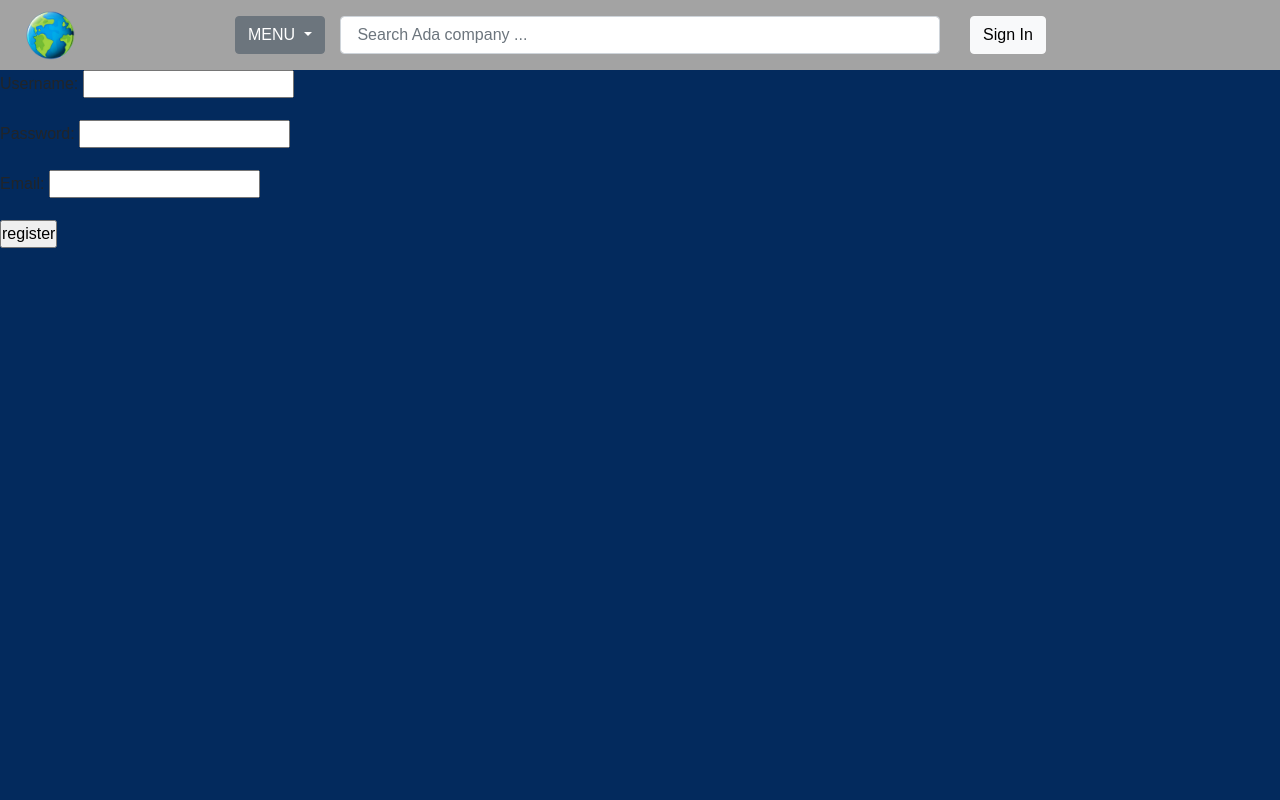
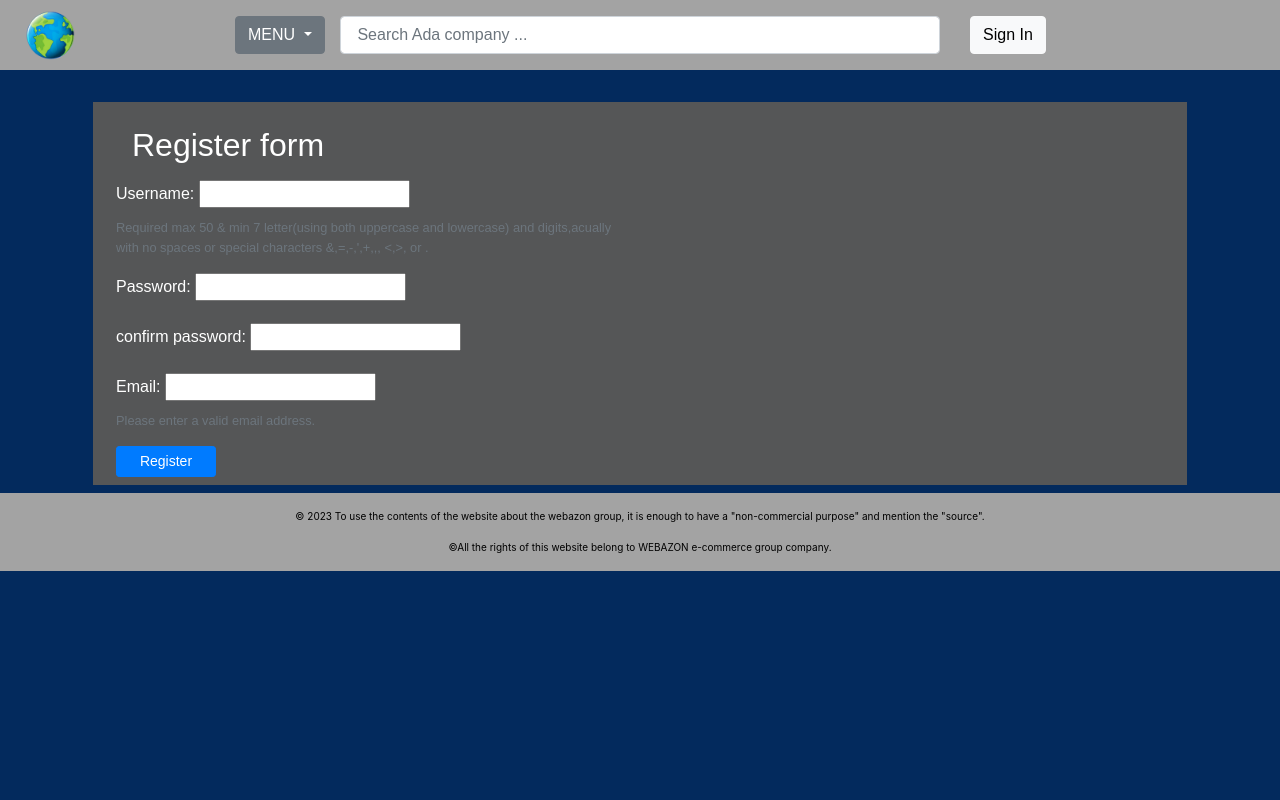
Before and after one commit to Saharmahmoudishad/Week22, a Django app: page /account/register/ in a window 1280 px wide. Run offline with Django 3.2, Linux system fonts and the light colour scheme; some libraries are stand-ins or nearby versions.

Commit message:
refactor: modify register form, validation& register html

```diff
--- a/task_management/account/forms.py
+++ b/task_management/account/forms.py
@@ -1,6 +1,43 @@
 from django import forms
+from django.core.validators import RegexValidator
+from django.contrib.auth.models import User
+from django.core.exceptions import ValidationError
+from django.contrib.auth.validators import UnicodeUsernameValidator
 
 class UserRegisterForm(forms.Form):
-    username = forms.CharField()
-    password=forms.CharField(widget=forms.PasswordInput)
-    email=forms.CharField()
+    username = forms.CharField( widget=forms.TextInput(attrs={"class": "specialscolor"}), max_length = 150,
+        help_text = ("Required max 50 & min 7 letter(using both uppercase and lowercase) and digits,acually  with no spaces or special characters &,=,-,',+,,, <,>, or ."),
+        validators = [UnicodeUsernameValidator()],
+        error_messages = {
+            'unique': ("A user with that username already exists."),
+        },)
+    password=forms.CharField(widget=forms.PasswordInput(attrs={"class": "specialscolor"}))
+    password2=forms.CharField(label="confirm password", widget=forms.PasswordInput(attrs={"class": "specialscolor"}))
+    email=forms.EmailField(widget=forms.EmailInput(attrs={"class": "specialscolor"}), help_text="Please enter a valid email address.",)
+    # validators = [UnicodeUsernameValidator()],
+
+    def clean_email(self):
+        email_input=self.cleaned_data["email"]
+        validator = RegexValidator("^[a-zA-Z0-9.!#$%&'*+/=?^_`{|}~-]+@[a-zA-Z0-9](?:[a-zA-Z0-9-]{0,61}[a-zA-Z0-9])?(?:\.[a-zA-Z0-9](?:[a-zA-Z0-9-]{0,61}[a-zA-Z0-9])?)*$")
+        user= User.objects.filter(email=email_input).exists()
+        try:
+            validator(email_input)
+            if user:
+                self.add_error("email","this email is alreadly exists")
+        except ValidationError:
+             self.add_error("email","Invalid email format")
+        return email_input
+
+    def clean_username(self):
+        username=self.cleaned_data["username"]
+        user= User.objects.filter(username=username).exists()
+        if user:
+            self.add_error("username","this username is alreadly exists")
+        return username
+
+    def clean(self):
+        datas=super().clean()
+        p1=datas.get("password")
+        p2=datas.get("password2")
+        if p1 and p2 and p1!= p2:
+            self.add_error('password2',"your confirm password and password does not match")
--- a/task_management/account/templates/account/register.html
+++ b/task_management/account/templates/account/register.html
@@ -1,15 +1,34 @@
 {% extends 'base.html' %}
-{% block title %} register {% endblock %}
+{% block title %} Register {% endblock %}
 {% block content %}
-
-<form action="" method="post" novalidate>
-   {% csrf_token %}
-   {{form.as_p}}
-   <input type="submit" value="register">
-</form>
-
-<script src="https://code.jquery.com/jquery-3.2.1.slim.min.js"></script>
-<script src="https://cdnjs.cloudflare.com/ajax/libs/popper.js/1.12.9/umd/popper.min.js"></script>
-<script src="https://maxcdn.bootstrapcdn.com/bootstrap/4.0.0/js/bootstrap.min.js"></script>
-
+ <div class="row-form m-2 p-2">
+     <div class="col-md-6">
+         <h2 class="m-3 text-white">Register form</h2>
+         <form class= action="" method="post" novalidate>
+             {% csrf_token %}
+             <div class="form-group">
+                 {{ form.username.label_tag }}
+                 {{ form.username }}
+                 {{ form.username.errors }}
+                 <small class="form-text text-muted">{{ form.username.help_text }}</small>
+             </div>
+             <div class="form-group">
+                 {{ form.password.label_tag }}
+                 {{ form.password }}
+             </div>
+                          <div class="form-group">
+                 {{ form.password2.label_tag }}
+                 {{ form.password2 }}
+                 {{ form.password2.errors }}
+             </div>
+             <div class="form-group vol-md-6">
+                 {{ form.email.label_tag }}
+                 {{ form.email }}
+                  {{ form.email.errors }}
+                 <small class="form-text text-muted">{{ form.email.help_text }}</small>
+             </div>
+             <button type="submit" class="btn btn-primary btn-sm btn-block"style="max-width: 100px;">Register</button>
+         </form>
+     </div>
+ </div>
 {% endblock %}
--- a/task_management/account/views.py
+++ b/task_management/account/views.py
@@ -6,15 +6,17 @@ from django.contrib import messages
 
 # Create your views here.
 class RegisterView(View):
+    form_user=UserRegisterForm
     def get(self, request):
-        form= UserRegisterForm()
+        form= self.form_user()
         return render(request, 'account/register.html',{'form':form})
 
     def post(self, request):
-        form=UserRegisterForm(request.POST)
+        form=self.form_user(request.POST)
         if form.is_valid():
             datas=form.cleaned_data
-            User.objects.create_user(datas["username"],datas["password"],datas["email"])
+            print(datas)
+            User.objects.create_user(datas["username"], datas["password"], datas["email"])
             messages.success(request,"your registered successfully","success")
-            return redirect('home/home.html')
-        return render(request, 'account/register.html')
+            return redirect('home:home')
+        return render(request, 'account/register.html',{'form':form})
--- a/task_management/static/css/style.css
+++ b/task_management/static/css/style.css
@@ -19,8 +19,32 @@ body {
   font-family: 'Arial', sans-serif;
   display: flex;
   flex-direction: column;
-  min-height: 100vh;
+  min-height: 50vh;
 }
+
+.specialscolor {
+  max-width: 250px;
+}
+
+span {
+  color: #fff;
+}
+
+label {
+  color: #fff;
+}
+
+.form-text-helper {
+  font-size: 14px;
+  color: #888;
+}
+
+.row-form{
+background-color: #555657;
+}
+
+
+
 .card {
   background-color: #555657;
   color: #000000 ;
@@ -28,9 +52,10 @@ body {
 }
 
 .footer {
-
-    padding: 10px 0;
+    background-color: #a3a3a3;
+    margin-bottom:0;
     font-family:SF Pro Display,SF Pro Icons,Helvetica Neue,Helvetica,Arial,sans-serif;
      font-size: 10px;
      text-align: center;
+     color: #000000 ;
 }
--- a/task_management/templates/base.html
+++ b/task_management/templates/base.html
@@ -42,10 +42,24 @@
         </div>
 </header>
 <body>
+    <div class="container mt-4">
+      {% include "include/messages.html" %}
+      {% block content %}
+      {% endblock %}
+    </div>
 
-  {% include "include/messages.html" %}
-  {% block content %}
-  {% endblock %}
+    <div class="footer">
+      <div class="social-icons">
+        <a href="https://www.instagram.com/digikalacom/?utm_source=aboutdk_home&utm_medium=web&utm_campaign=refactor" target="_blank"><i class="fab fa-instagram"></i></a>
+        <a href="https://www.linkedin.com/company/digikala/?originalSubdomain=ir" target="_blank"><i class="fab fa-linkedin"></i></a>
+      </div>
+      <p style="margin-top: 1rem;">&copy; 2023 To use the contents of the website about the webazon group, it is enough to have a "non-commercial purpose" and mention the "source".</p>
+      <p>&copy;All the rights of this website belong to WEBAZON e-commerce group company.</p>
+    </div>
+
+      <script src="https://code.jquery.com/jquery-3.2.1.slim.min.js"></script>
+      <script src="https://cdnjs.cloudflare.com/ajax/libs/popper.js/1.12.9/umd/popper.min.js"></script>
+      <script src="https://maxcdn.bootstrapcdn.com/bootstrap/4.0.0/js/bootstrap.min.js"></script>
 
 </body>
 </html>
```
Also changed, not shown: task_management/home/templates/home/home.html (+1 -6 lines).
